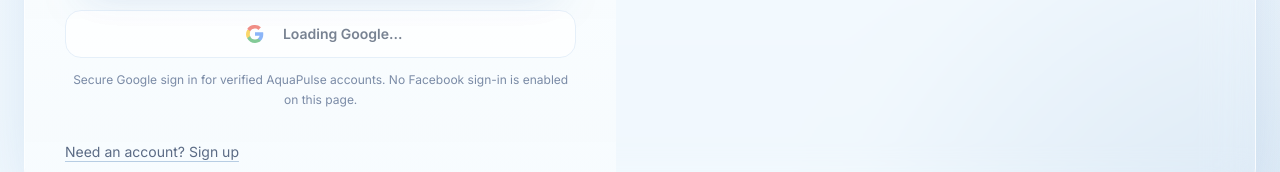
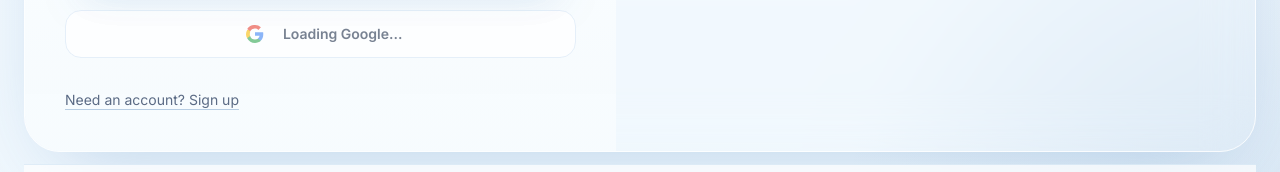
Before and after one commit to Sumeet-Y1/aquapulse-frontend, a React (Vite) app: page /login in a window 1280 px wide. Shown: the part 679-851 px from the top of the page. Built offline with nearby package versions, Linux system fonts and the light colour scheme; no server answers.

Commit message:
ui back without fb login button

```diff
--- a/src/pages/LoginPage.tsx
+++ b/src/pages/LoginPage.tsx
@@ -768,10 +768,6 @@ export function LoginPage() {
                   <span>{googleReady ? "Continue with Google" : "Loading Google..."}</span>
                 </button>
 
-                <p className="mt-3 text-center text-xs leading-5 text-[#7A8BA6]">
-                  Secure Google sign in for verified AquaPulse accounts. No Facebook sign-in is enabled on this page.
-                </p>
-
                 <button
                   type="button"
                   className="mt-8 text-sm text-[#5B6B85] underline decoration-[#B7CDE3] underline-offset-4 transition-colors duration-300 hover:text-[#2B6CB0] hover:decoration-[#2B6CB0]"
```
